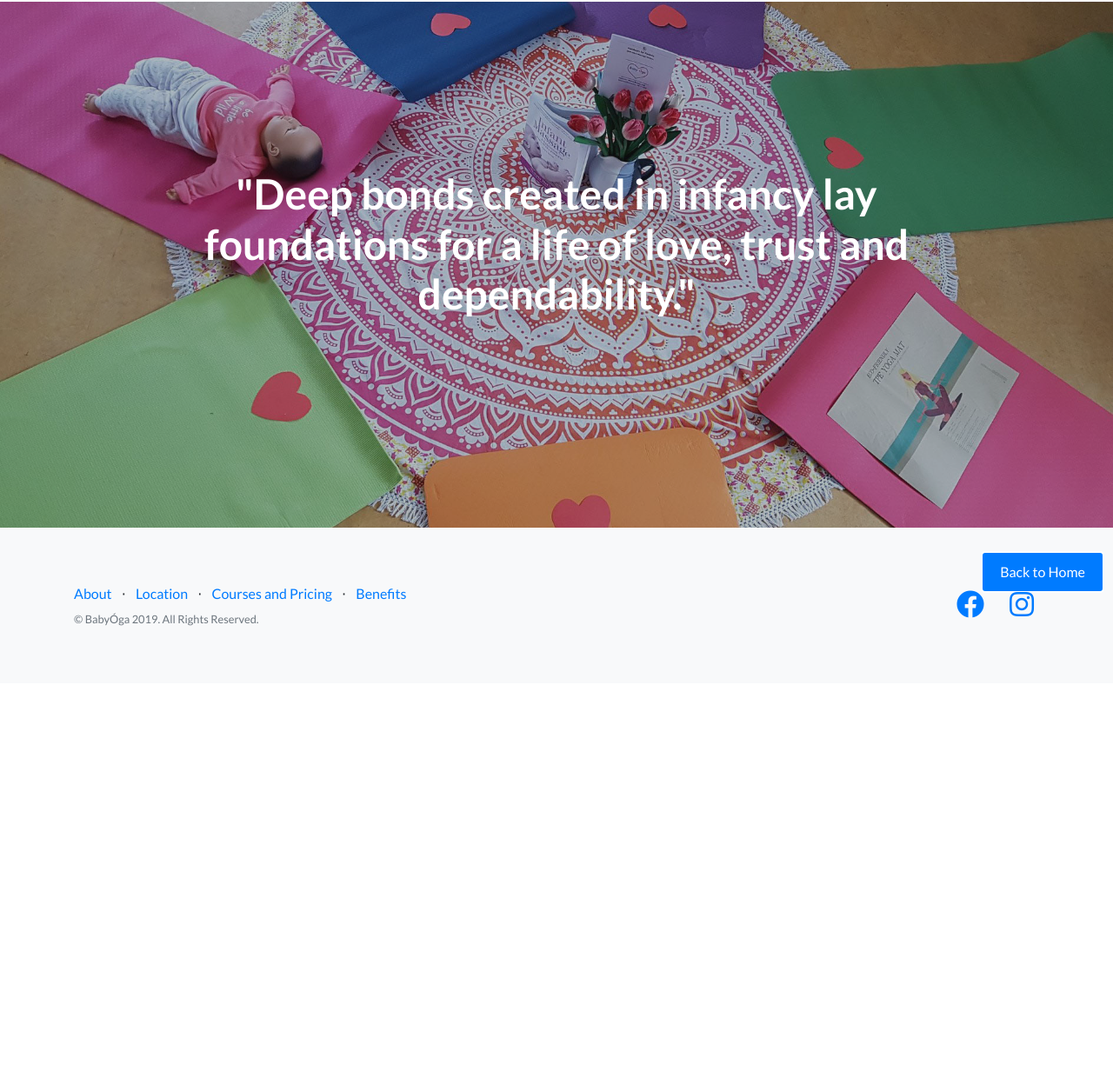
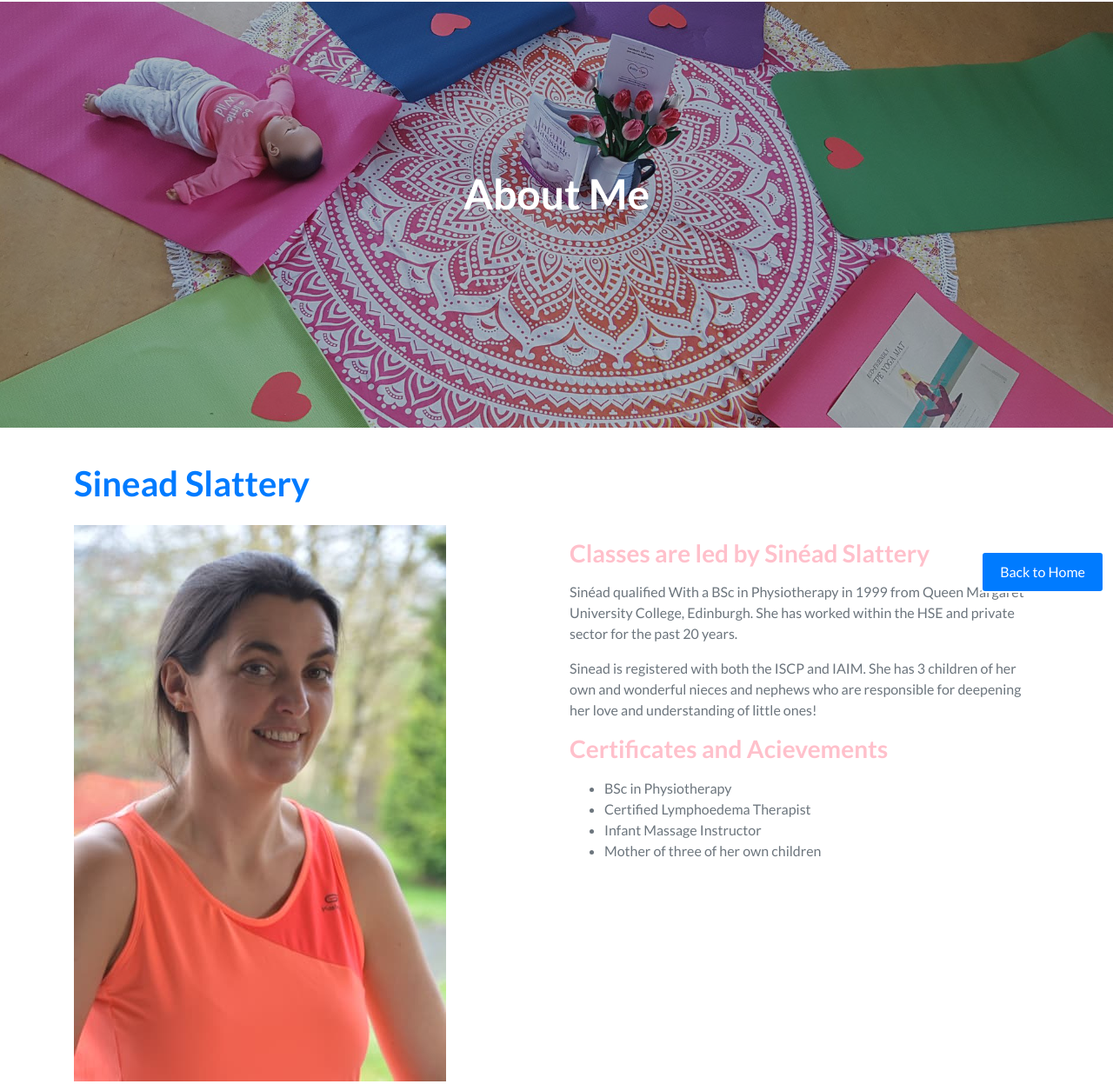
Before and after one commit to Sinead199/Sinead199.github.io, a website: page about.html in a window 1280 px wide. Shown: the part 114-1361 px from the top of the page at 87% size. Before the commit the page ends 900 px from the top, so only its background shows below. Drawn offline with nearby package versions, Linux system fonts and the light colour scheme.

Commit message:
25/08/2019

```diff
--- a/about.html
+++ b/about.html
@@ -47,7 +47,7 @@
 				<div class="navbar-nav">
 				  <a class="nav-item nav-link active" href="index.html" style="color:#007bff; text-align: right; margin-right: 20px;">Home<span class="sr-only">(current)</span></a>
 				  <a class="nav-item nav-link" href="benefits.html" style="color:#007bff; text-align: right; margin-right: 20px;">Benefits</a>
-				  <a class="nav-item nav-link" href="pricing.html" style="color:#007bff; text-align: right; margin-right: 20px;">Courses and Pricing</a>
+				  <a class="nav-item nav-link" href="courses.html" style="color:#007bff; text-align: right; margin-right: 20px;">Courses and Pricing</a>
 				  <a class="nav-item nav-link" href="location.html" style="color:#007bff; text-align: right; margin-right: 20px;">Location</a>
 				  <a class="nav-item nav-link" href="about.html" style="color:#007bff; text-align: right; margin-right: 20px;">About Me</a>
 				</div>
@@ -60,11 +60,42 @@
     <div class="container">
       <div class="row">
         <div class="col-xl-9 mx-auto">
-          <h1 class="mb-5">"Deep bonds created in infancy lay foundations for a life of love, trust and dependability."</h1>
+          <h1 class="mb-5">About Me</h1>
         </div>
       </div>
     </div>
   </header>
+
+  <!-- Portfolio Item Heading -->
+  <div class="container">
+  <div class="wrapper">
+	  <h1 class="my-4" id="title">Sinead Slattery</h1>
+
+	  <!-- Portfolio Item Row -->
+	  <div class="row">
+
+		<div class="col-md-6">
+		  <img class="img-fluid" src="img/profile.jpg" style="img{width: 100%;}" alt="">
+		</div>
+
+		<div class="col-md-6">
+		  <h3 class="my-3">Classes are led by Sinéad Slattery</h3>
+		  <p class="text-muted">Sinéad qualified With a BSc in Physiotherapy in 1999 from Queen Margaret University College, Edinburgh. She has worked within the HSE and private sector for the past 20 years.</p>
+		  <p class="text-muted">Sinead is registered with both the ISCP and IAIM. She has 3 children of her own and wonderful nieces and nephews who are responsible for deepening her love and understanding of little ones!</p>
+
+		  <h3 class="my-3">Certificates and Acievements</h3>
+		  <ul>
+			<li class="text-muted">BSc in Physiotherapy</li>
+			<li class="text-muted">Certified Lymphoedema Therapist</li>
+			<li class="text-muted">Infant Massage Instructor</li>
+			<li class="text-muted">Mother of three of her own children</li>
+		  </ul>
+		</div>
+
+	  </div>
+	  <!-- /.row -->
+	 </div>
+	</div>
 
 	<div id="mybtn">
 		<a href="index.html#navigation">
@@ -79,19 +110,19 @@
         <div class="col-lg-6 h-100 text-center text-lg-left my-auto">
           <ul class="list-inline mb-2">
             <li class="list-inline-item">
-              <a href="#">About</a>
+              <a href="about.html">About</a>
             </li>
             <li class="list-inline-item">&sdot;</li>
             <li class="list-inline-item">
-              <a href="#">Location</a>
+              <a href="location.html">Location</a>
             </li>
             <li class="list-inline-item">&sdot;</li>
             <li class="list-inline-item">
-              <a href="#">Courses and Pricing</a>
+              <a href="courses.html">Courses and Pricing</a>
             </li>
             <li class="list-inline-item">&sdot;</li>
             <li class="list-inline-item">
-              <a href="#">Benefits</a>
+              <a href="benefits.html">Benefits</a>
             </li>
           </ul>
           <p class="text-muted small mb-4 mb-lg-0">&copy; BabyÓga 2019. All Rights Reserved.</p>
--- a/css/custom.css
+++ b/css/custom.css
@@ -1,3 +1,6 @@
+/*@media only screen and(min-width: 320px){	(smaller phone viewpoints)
+}*/
+
 a.nav-link{
 	color: #007bff;
 }
@@ -9,6 +12,7 @@ a.nav-link{
 header.masthead{
 		background: url(../img/header.jpg);
 		background-size: cover;
+		width:100%;
 }
 
 /*section.text-center{
@@ -38,6 +42,18 @@ a h2:hover{
 	color: pink;
 }
 
+/*Benefits*/
+
+.page-section h3.section-subheading{
+	margin: 0px;
+}
+
+#border-row{
+	padding-bottom: 30px;
+	padding-top: 20px;
+	margin-bottom: 20px;
+}
+
 .showcase-img{
 	background-size: cover;
 }
@@ -49,6 +65,22 @@ a h2:hover{
 .timeline-heading h4.subheading{
 	color: pink;
 }
+
+/*About Me*/
+.wrapper{
+	margin-top: 40px;
+	margin-bottom: 20px;
+}
+
+.my-4{
+	color: #007bff;
+}
+
+.my-3{
+	color: pink;
+}
+
+
 
 /*Back to Home button*/
 .button {
```
Also changed, not shown: benefits.html (+9 -10 lines), courses.html (+12 -8 lines), index.html (+5 -5 lines), location.html (+6 -6 lines).
